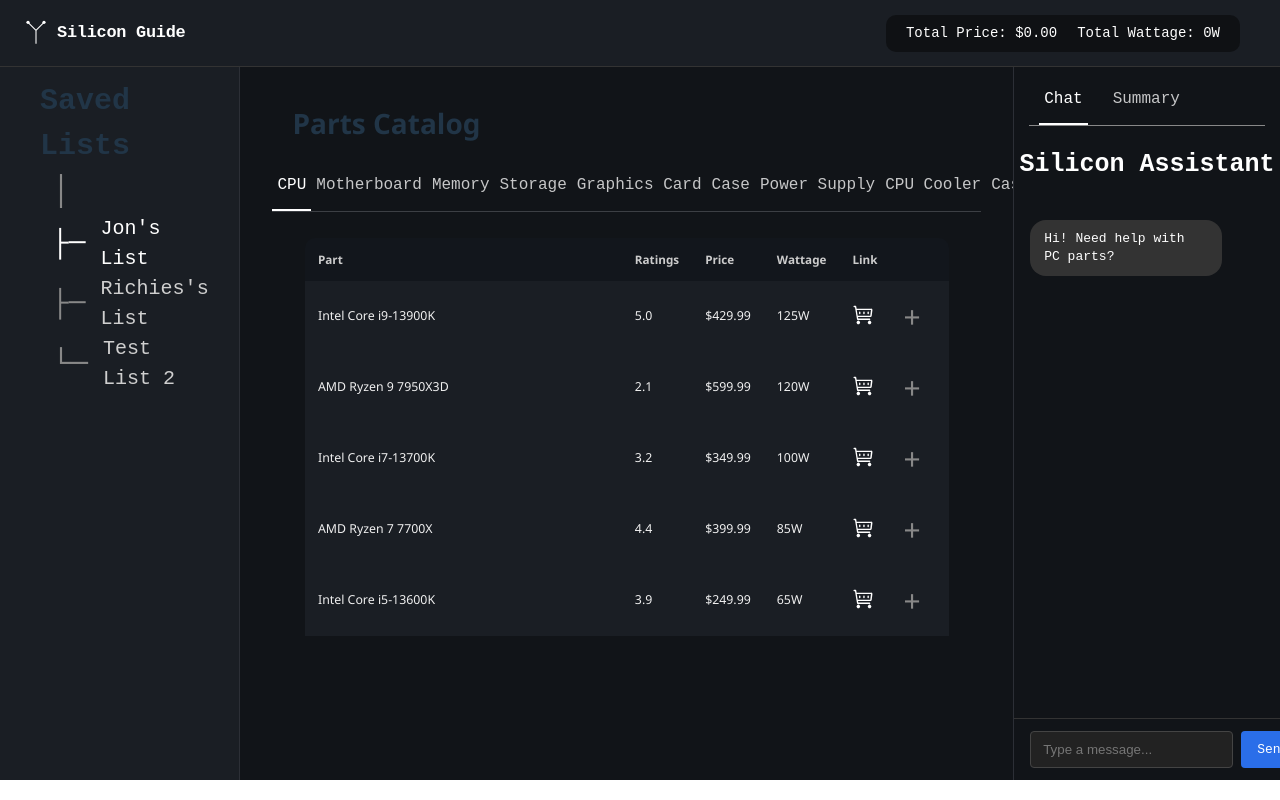
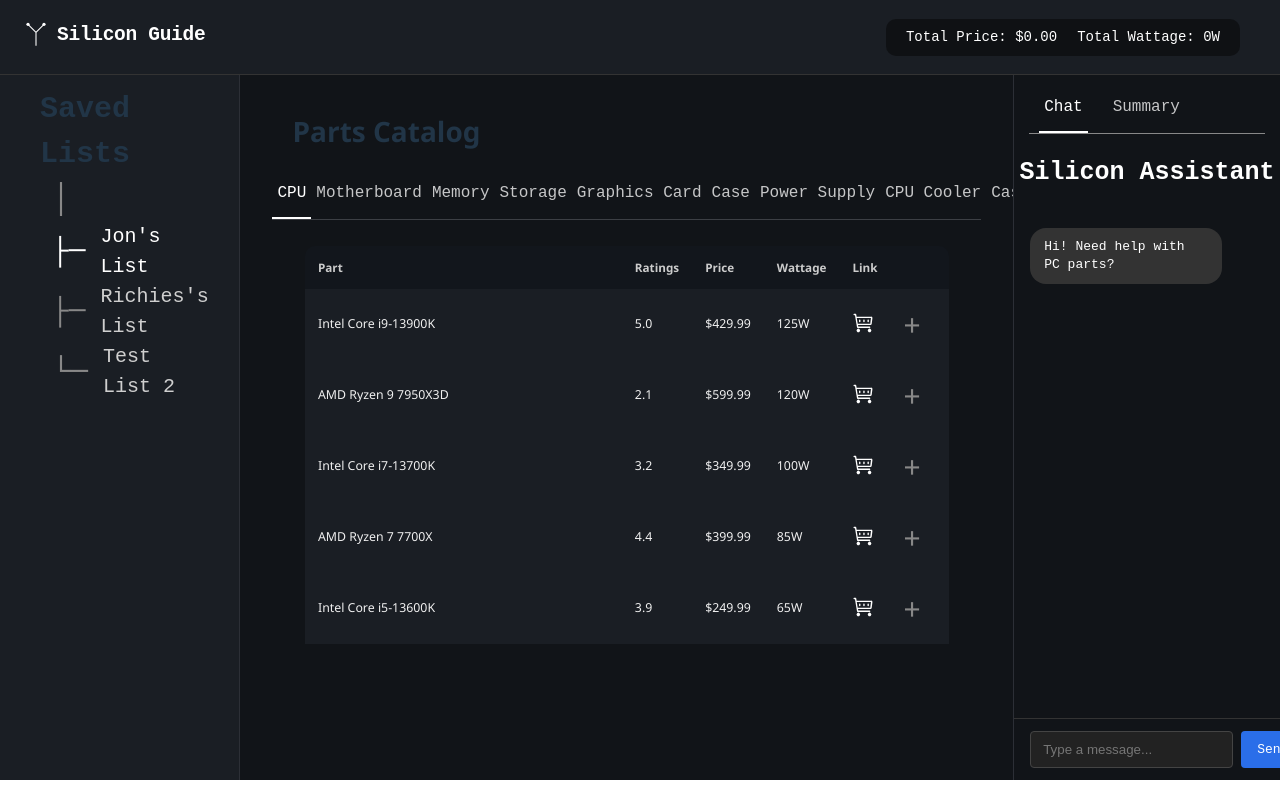
Before and after one commit to jonathanmal1119/SiliconGuide, a React (Vite) app in the folder client/: page / in a window 1280 px wide. Built offline with nearby package versions, Linux system fonts and the light colour scheme.

Commit message:
QOL Changes

```diff
--- a/client/src/components/SummaryBar.jsx
+++ b/client/src/components/SummaryBar.jsx
@@ -7,6 +7,7 @@
   "Memory": "",
   "Storage": "",
   "Graphics Card": "",
+  "Case": "",
   "Power Supply": "",
   "CPU Cooler": "",
   "Case Fans": ""
@@ -50,7 +51,7 @@
       <div className="summary-total-section">
         <div className="summary-text">Total Price: ${totalPrice.toFixed(2)}</div>
         <div className="summary-text">Total Watts: {totalWatts}W</div>
-        <div className="summary-text">Total w/ Tax: ${totalWithTax.toFixed(2)}</div>
+        <div className="summary-text">Total w/ Tax({(taxRate * 100).toFixed(0)}%): ${totalWithTax.toFixed(2)}</div>
       </div>
     </div>
   </div>
--- a/client/src/components/SummaryItem.jsx
+++ b/client/src/components/SummaryItem.jsx
@@ -14,7 +14,7 @@
                 {category_name}
             </div>
             <div className="summary-leaf last-branch">
-                {part_name}
+                {part_name || "N/A"}
             </div>
             {(price > 0 || watts > 0) && (
                 <div className="summary-sub-details">
--- a/client/src/components/styles/Header.css
+++ b/client/src/components/styles/Header.css
@@ -31,11 +31,11 @@
   width: 20px;
   height: 20px;
   color: white;
-  margin: 17px 17px 15px 20px;
+  margin: 19px 17px 15px 20px;
 }
 
 .site-title {
-  font-size: 1.3rem;
+  font-size: 1.5rem;
   font-weight: bold;
   line-height: 2.25;
   letter-spacing: -0.015em;
--- a/client/src/components/styles/PartsList.css
+++ b/client/src/components/styles/PartsList.css
@@ -40,8 +40,6 @@
   background-color: #1a1e24;
 }
 
-
-
 .plus-button {
   color: #888;
   font-size: 30px;
```
Also changed, not shown: client/src/components/Sidebar.jsx (+0 -10 lines).
